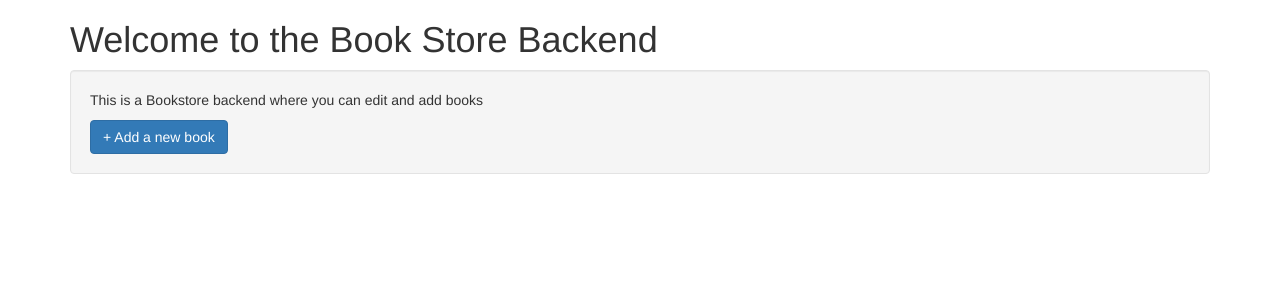
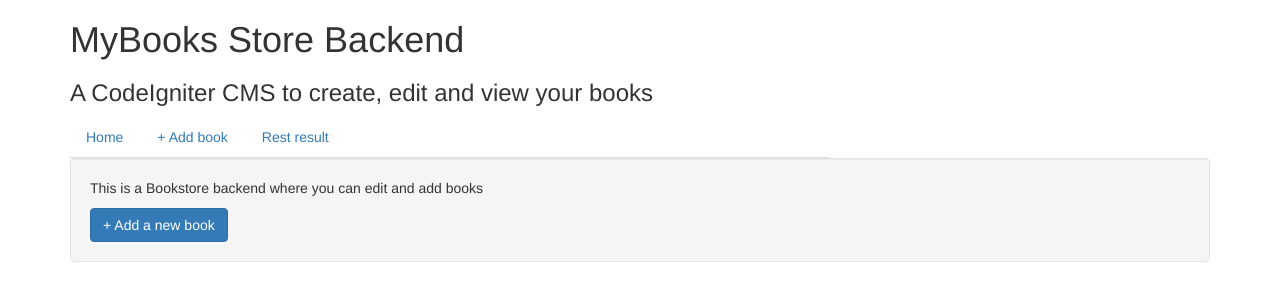
Before and after one commit to lluisandreu/bookstore_backend, a CodeIgniter app: page /database/ in a window 1280 px wide. Shown: the top 301 px of the page. Run offline with CodeIgniter, Linux system fonts and the light colour scheme; data that the repository does not hold is empty; some libraries are stand-ins or nearby versions.

Commit message:
Some UI improvements

```diff
--- a/public_html/application/views/book-edit.php
+++ b/public_html/application/views/book-edit.php
@@ -4,7 +4,7 @@
 <?php $textarea_class = array('class' => 'form-control', 'id' => 'ckeditor-field'); ?>
 <?php $button_attr = array('class' => 'btn btn-primary', 'type' => 'submit', 'content' => 'Save'); ?>
 <main>
-<div class="well col-md-6">
+<div class="well col-md-8">
 	<?php if(isset($book)): ?>
 	<h2>Edit <em><?php print $book->title; ?></em></h2>
 	<?php endif; ?>
--- a/public_html/application/views/books-add.php
+++ b/public_html/application/views/books-add.php
@@ -4,7 +4,7 @@
 <?php $textarea_class = array('class' => 'form-control', 'id' => 'ckeditor-field'); ?>
 <?php $button_attr = array('class' => 'btn btn-primary', 'type' => 'submit', 'content' => 'Save'); ?>
 <main>
-<div class="well col-md-6">
+<div class="well col-md-8">
 	<h2>Add a new book</h2>
 	<form>
 		<div class="form-group">
--- a/public_html/application/views/books-index.php
+++ b/public_html/application/views/books-index.php
@@ -1,3 +1,5 @@
+<div class="col-md-12">
+	<div class="row">
 	<?php if(isset($message)): ?>
 		<div class="alert alert-success"><?php print $message; ?></div>
 	<?php endif; ?>
@@ -12,6 +14,7 @@
 				All books
 			</div>
 			<div class="panel-body">
+				<div class="table-responsive">
 				<table class="table">
 					<thead>
 						<tr>
@@ -33,8 +36,8 @@
 							<td><?php print $book->ISBN; ?></td>
 							<td><?php print $book->price; ?>€</td>
 							<td><?php print date($book->created); ?></td>
-						<td><a href="<?php print site_url('book/edit/' . $book->id); ?>">Edit</a>
-						<a href="<?php print site_url('book/remove/' . $book->id); ?>" class="danger">Remove</a>
+							<td><a href="<?php print site_url('book/edit/' . $book->id); ?>" class="btn btn-default"><span class="glyphicon glyphicon-pencil" aria-hidden="true"></span> Edit</a>
+							<a href="#" data-toggle="modal" data-target="#delete-book" class="btn btn-danger"> <span class="glyphicon glyphicon-remove" aria-hidden="true"></span>Remove</a>
 							</td>
 						</tr>
 					<?php endforeach; ?>
@@ -42,5 +45,21 @@
 				</table>
 				</div>
 			</div>
+		</div>
 		<?php endif; ?>
 	</main>
+	</div>
+</div>
+<div class="modal fade" id="delete-book" tabindex="-1" role="dialog">
+  <div class="modal-dialog" role="document">
+    <div class="modal-content">
+      <div class="modal-body">
+        Do you really want to remove this book?
+      </div>
+      <div class="modal-footer">
+        <a href="<?php print site_url('book/remove/' . $book->id); ?>" class="btn btn-danger">Remove</a>
+        <button class="btn btn-primary" data-dismiss="modal">Cancel</button>
+      </div>
+    </div>
+  </div>
+</div>
--- a/public_html/application/views/footer.php
+++ b/public_html/application/views/footer.php
@@ -5,7 +5,9 @@
     <script src="<?php echo base_url("assets/ckeditor/ckeditor.js"); ?>"></script>
     <script src="<?php echo base_url("assets/bootstrap/js/bootstrap.min.js"); ?>"></script>
     <script>
-    	CKEDITOR.replace('ckeditor-field');
+    	if(document.getElementById('ckeditor-field')) {
+    		CKEDITOR.replace('ckeditor-field');
+    	}
     </script>
     </div>
   </body>
--- a/public_html/application/views/header.php
+++ b/public_html/application/views/header.php
@@ -5,7 +5,7 @@
     <meta http-equiv="X-UA-Compatible" content="IE=edge">
     <meta name="viewport" content="width=device-width, initial-scale=1">
     <!-- The above 3 meta tags *must* come first in the head; any other head content must come *after* these tags -->
-    <title>Bootstrap 101 Template</title>
+    <title>My Books Backend Database</title>
 
     <!-- Bootstrap -->
     <link href="<?php echo base_url("assets/bootstrap/css/bootstrap.min.css"); ?>" rel="stylesheet">
@@ -20,5 +20,15 @@
   <body>
   <div class="container">
     <header>
-      <h1>Welcome to the Book Store Backend</h1>
+      <div class="col-md-8">
+        <div class="row">
+          <h1>MyBooks Store Backend</h1>
+          <h3>A CodeIgniter CMS to create, edit and view your books</h3>
+          <ul class="nav nav-tabs">
+            <li role="presentation"><a href="<?php print site_url('./'); ?>">Home</a></li>
+            <li role="presentation"><a href="<?php print site_url('book/add'); ?>">+ Add book</a></li>
+            <li role="presentation"><a href="<?php print site_url('book/rest/all'); ?>">Rest result</a></li>
+          </ul>
+        </div>
+      </div>
     </header>
```
Also changed, not shown: 1 other file. Lines whose indentation alone changed are shown as unchanged.
